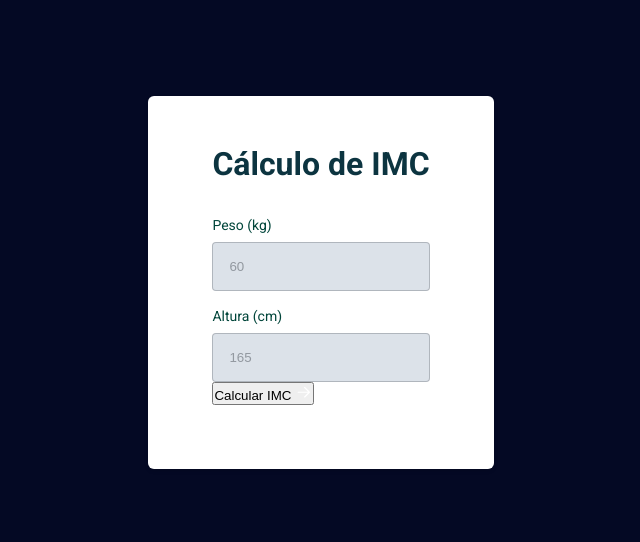
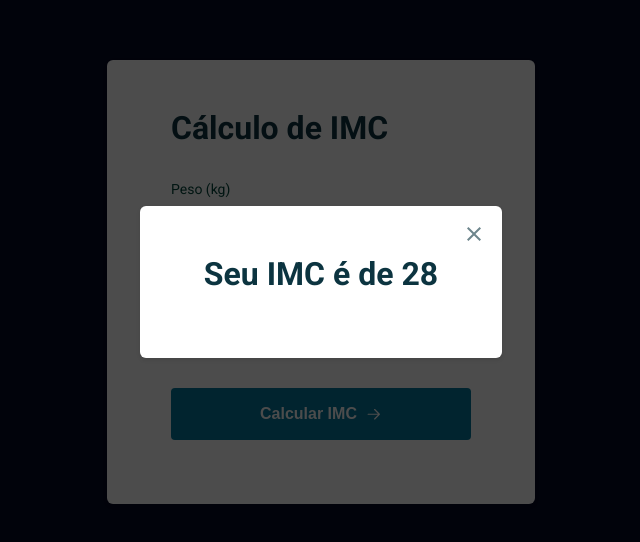
Before and after one commit to igorvguerra/projeto-11-IMC, a plain HTML site: page index.html in a window 1280 px wide. Shown: the part 118-660 px from the top of the page, without its empty margins (319-959 px from the left). Drawn offline with Linux system fonts and the light colour scheme.

Commit message:
more changes to style and added the popup div

```diff
--- a/index.html
+++ b/index.html
@@ -29,6 +29,18 @@
         </main>
 </div>
 
+    <div class="modal-wrapper">
+        <div class="modal card">
+            <h2 class="title">
+                <button class="close">
+                    <img src="./assets/close.svg" alt="Imagem de um x para fechar o popup">
+                </button>
+
+                Seu IMC é de 28
+
+            </h2>
+        </div>
+    </div>
 
 </body>
 </html>
--- a/styles.css
+++ b/styles.css
@@ -16,6 +16,7 @@
     --tt-placeholder: rgba(73, 80, 87, 0.5);
     --tt-button: white;
     --bg-button: #02799D;
+    --bg-button-hover: #01475c;
     --bg-error: #F03E3E;
     --tt-error: white;
 
@@ -23,8 +24,12 @@
 
 body {
     background-color: #040924;
+    font-family: 'Roboto', sans-serif;;
+}
+
+body, input, button {
     font-size: 1.6rem;
-    font-family: 'Roboto', sans-serif;;
+    line-height: 2rem;
 }
 
 .container {
@@ -47,6 +52,10 @@ body {
     font-size: 3.2rem;
     line-height: 4rem;
     color: var(--tt-heading);
+}
+
+form {
+    width: 30rem;
 }
 
 form h1 {
@@ -80,3 +89,50 @@ form input::placeholder {
 .input-wrapper + .input-wrapper {
     margin-top: 1.6rem;
 }
+
+form button {
+    margin-top: 3.2rem;
+    padding: 1.6rem;
+    width: 100%;
+    border: none;
+    background-color: var(--bg-button);
+    color: var(--tt-button);
+    display: flex;
+    align-items: center;
+    justify-content: center;
+    gap: .8rem;
+    font-weight: bold;
+    border-radius: .4rem;
+    cursor: pointer;
+    transition: background .3s;
+}
+
+form button:hover {
+    background: var(--bg-button-hover);
+}
+
+.modal-wrapper {
+    position: absolute;
+    inset: 0;
+    background: rgba(0, 0, 0, 0.7);
+    display: grid;
+    place-content: center;
+}
+
+.modal {
+    position: relative;
+}
+
+.modal button {
+    background: none;
+    border: none;
+    position: absolute;
+    top: 1.6rem;
+    right: 1.6rem;
+    cursor: pointer;
+    transition: transform .3s;
+}
+
+.modal button:hover {
+    transform: scale(1.1);
+}
```
Also changed, not shown: assets/close.svg (added).
